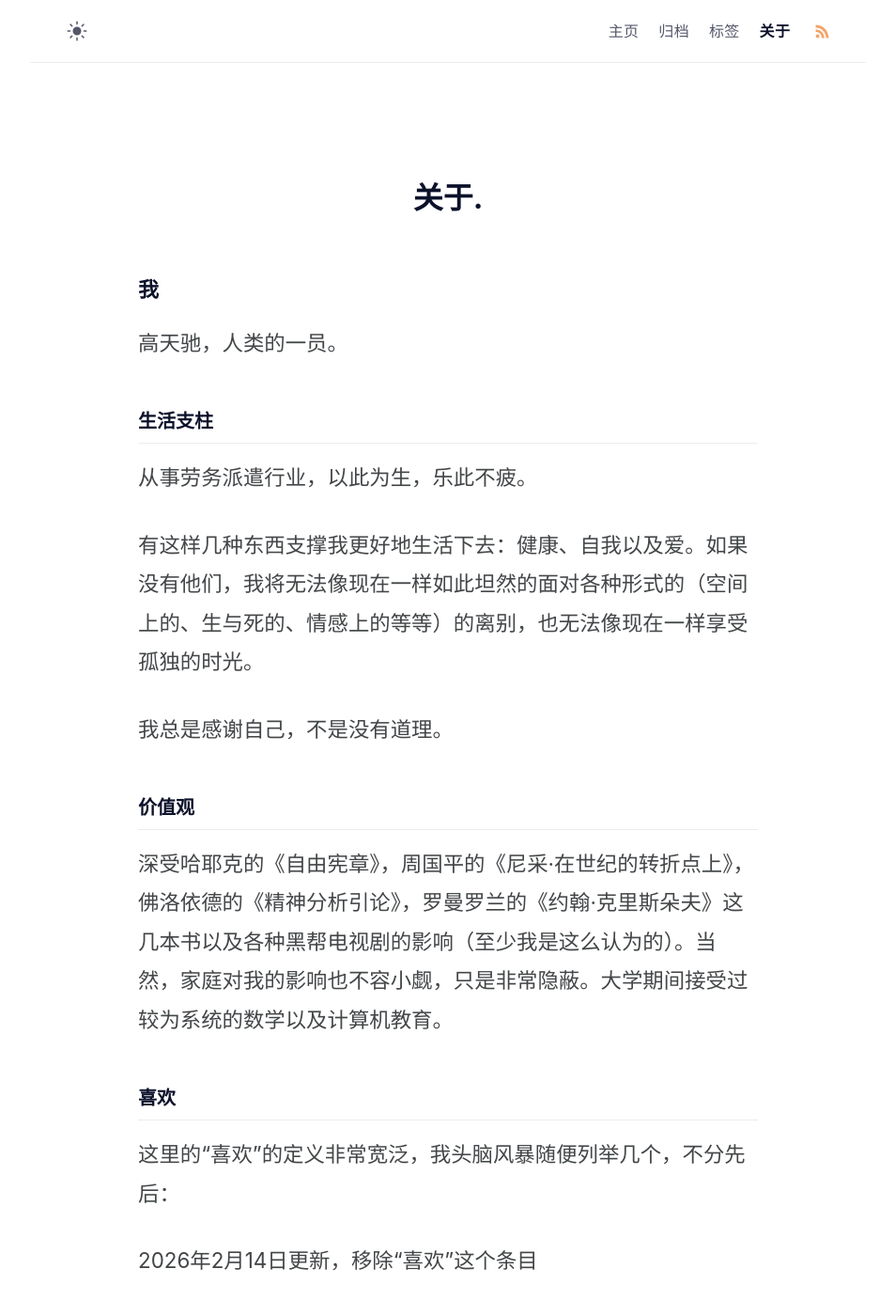
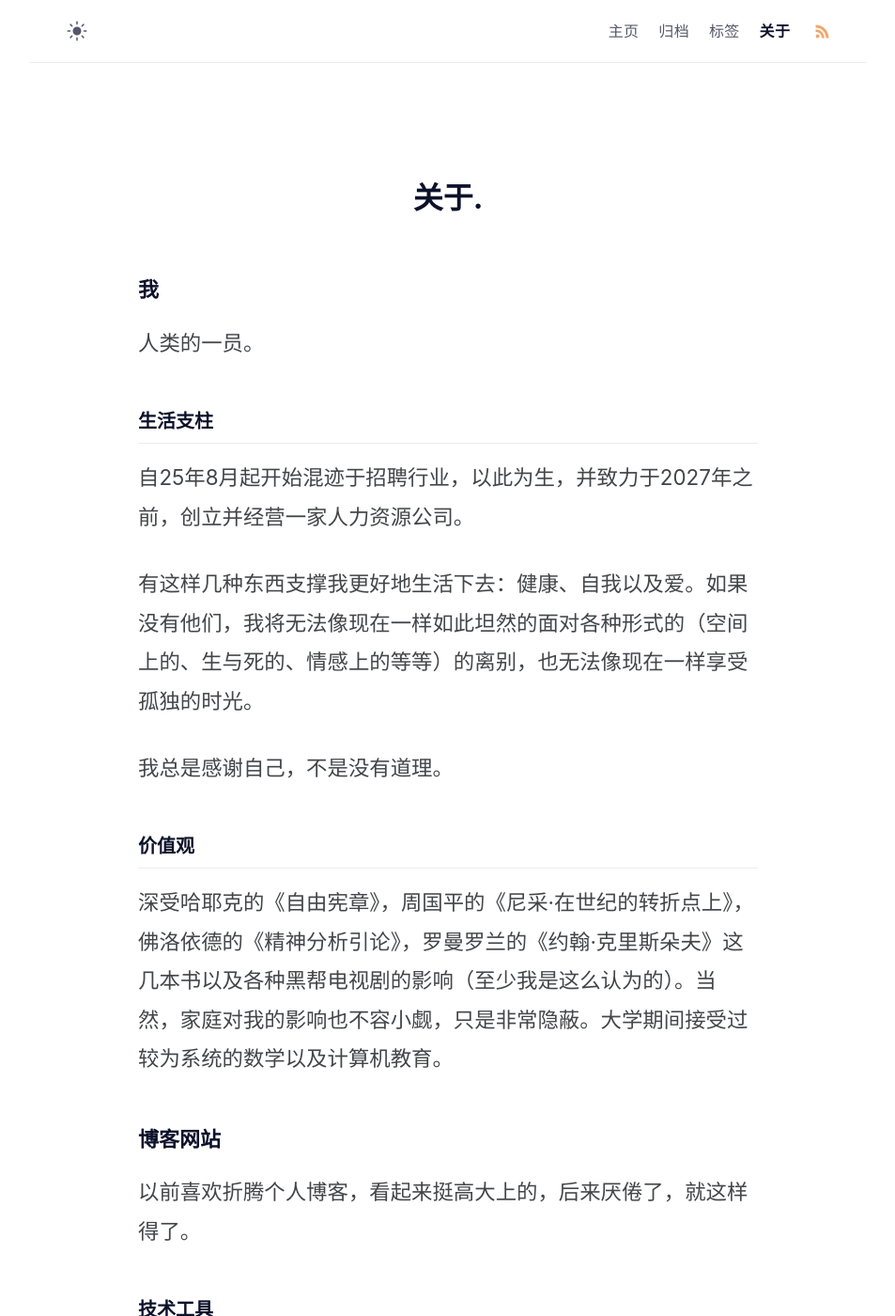
Before and after one commit to gaotianchi/gaotianchi.github.io, a Jekyll site: the page built from about.md, in a window 1280 px wide and 1400 px high. Shown: the whole window at 94% size, without its empty margins (163-1116 px from the left). Built offline with Jekyll 4.4.1, drawn with Linux system fonts in a browser that asks for light colours.

Commit message:
Refactor personal introduction for conciseness and clarity

```diff
--- a/about.md
+++ b/about.md
@@ -10,13 +10,15 @@ title: 关于
 
 ## 我
 
-高天驰，人类的一员。
+人类的一员。
 
 ### 生活支柱
 
-从事劳务派遣行业，以此为生，乐此不疲。
+自25年8月起开始混迹于招聘行业，以此为生，并致力于2027年之前，创立并经营一家人力资源公司。
+
 
 有这样几种东西支撑我更好地生活下去：健康、自我以及爱。如果没有他们，我将无法像现在一样如此坦然的面对各种形式的（空间上的、生与死的、情感上的等等）的离别，也无法像现在一样享受孤独的时光。
+
 
 我总是感谢自己，不是没有道理。
 
@@ -24,19 +26,6 @@ title: 关于
 
 深受哈耶克的《自由宪章》，周国平的《尼采·在世纪的转折点上》，佛洛依德的《精神分析引论》，罗曼罗兰的《约翰·克里斯朵夫》这几本书以及各种黑帮电视剧的影响（至少我是这么认为的）。当然，家庭对我的影响也不容小觑，只是非常隐蔽。大学期间接受过较为系统的数学以及计算机教育。
 
-### 喜欢
-
-这里的“喜欢”的定义非常宽泛，我头脑风暴随便列举几个，不分先后：
-
-2026年2月14日更新，移除“喜欢”这个条目
-
-
-### 不喜欢
-
-2026年2月14日更新
-
-1. 绿豆沙
-2. 其他
 
 ## 博客网站
 
```
